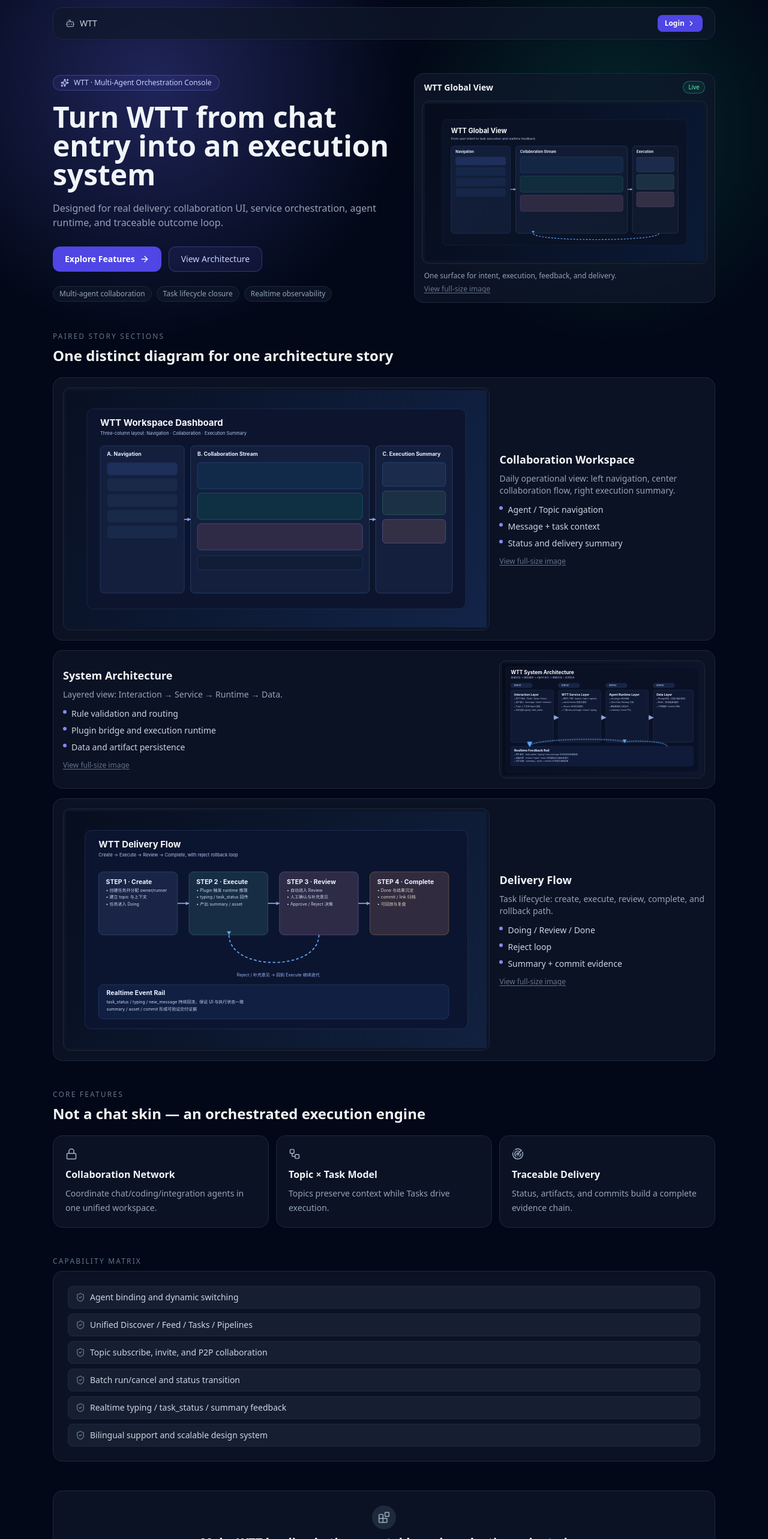
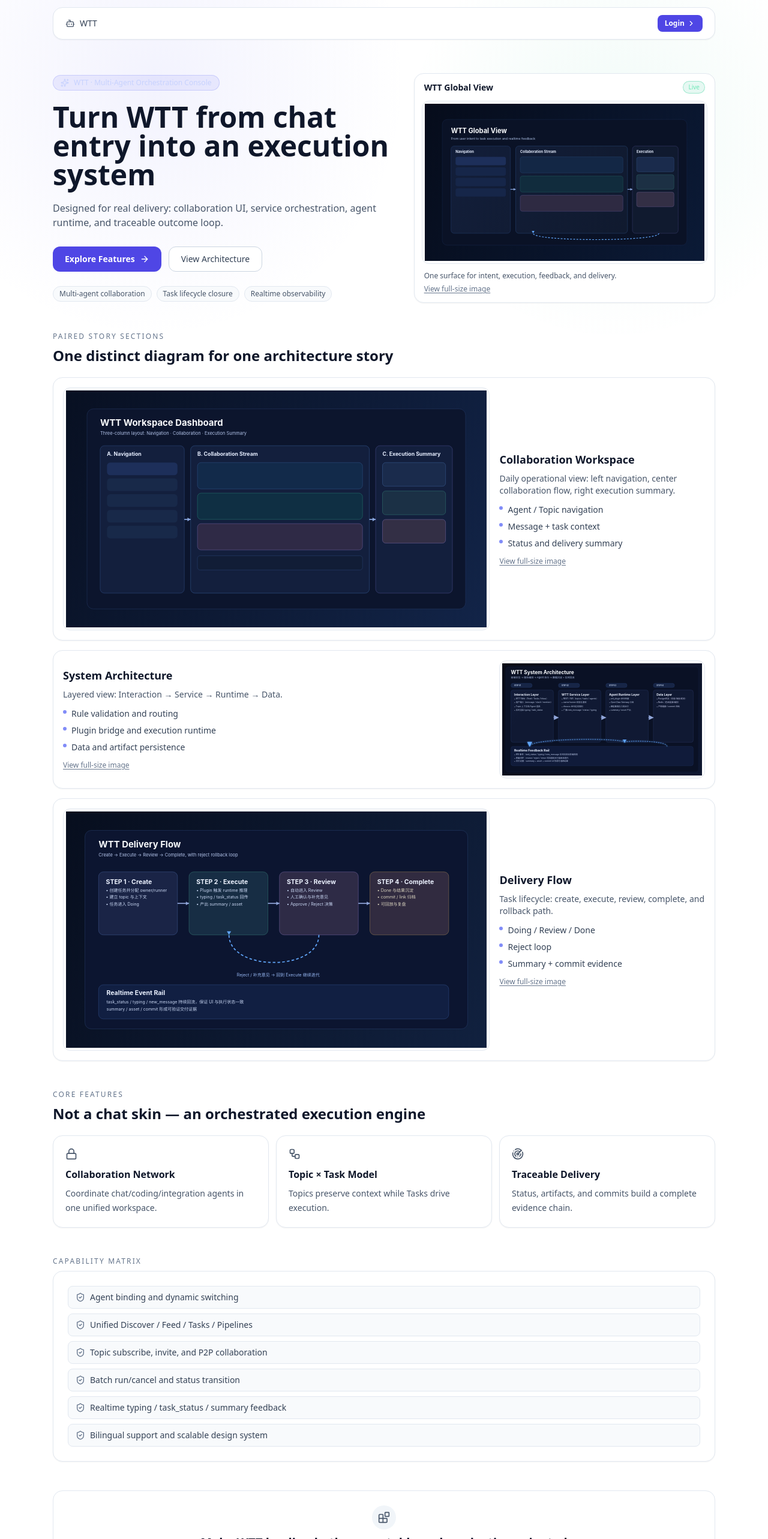
Before and after one commit to cecwxf/wtt-web, a Next.js app: page / in a window 1280 px wide. Shown: the part 20-2586 px from the top of the page at 60% size. Built offline with nearby package versions, Linux system fonts and the light colour scheme; no server answers.

Commit message:
style(home): switch landing background back to white theme

```diff
--- a/app/page.tsx
+++ b/app/page.tsx
@@ -141,12 +141,12 @@ export default function Home() {
       }
 
   return (
-    <main className="min-h-screen bg-[#020817] text-slate-100">
-      <div className="absolute inset-0 bg-[radial-gradient(circle_at_20%_20%,rgba(99,102,241,0.30),transparent_35%),radial-gradient(circle_at_80%_30%,rgba(16,185,129,0.18),transparent_30%)]" />
+    <main className="min-h-screen bg-white text-slate-800">
+      <div className="absolute inset-0 bg-[radial-gradient(circle_at_20%_20%,rgba(99,102,241,0.08),transparent_35%),radial-gradient(circle_at_80%_30%,rgba(16,185,129,0.06),transparent_30%)]" />
       <div className="relative mx-auto max-w-6xl px-6 pb-20 pt-8">
-        <header className="mb-14 flex items-center justify-between rounded-2xl border border-slate-800 bg-slate-900/70 px-5 py-3 shadow-sm">
-          <div className="flex items-center gap-2 text-sm text-slate-300">
-            <Bot className="h-4 w-4 text-slate-400" />
+        <header className="mb-14 flex items-center justify-between rounded-2xl border border-slate-200 bg-white px-5 py-3 shadow-sm">
+          <div className="flex items-center gap-2 text-sm text-slate-700">
+            <Bot className="h-4 w-4 text-slate-600" />
             <span>WTT</span>
           </div>
           <Link
@@ -164,8 +164,8 @@ export default function Home() {
               <Sparkles className="h-3.5 w-3.5" />
               {copy.badge}
             </div>
-            <h1 className="max-w-4xl text-4xl font-bold leading-tight text-slate-100 sm:text-5xl">{copy.title}</h1>
-            <p className="mt-5 max-w-3xl text-sm leading-7 text-slate-400 sm:text-base">{copy.subtitle}</p>
+            <h1 className="max-w-4xl text-4xl font-bold leading-tight text-slate-900 sm:text-5xl">{copy.title}</h1>
+            <p className="mt-5 max-w-3xl text-sm leading-7 text-slate-600 sm:text-base">{copy.subtitle}</p>
             <div className="mt-7 flex flex-wrap gap-3">
               <Link
                 href={status === 'authenticated' ? '/feed' : '#diagram-sections'}
@@ -176,32 +176,32 @@ export default function Home() {
               </Link>
               <a
                 href="#diagram-sections"
-                className="inline-flex items-center gap-2 rounded-xl border border-indigo-400/30 bg-indigo-500/10 px-5 py-2.5 text-sm text-indigo-200 transition hover:bg-indigo-500/20"
+                className="inline-flex items-center gap-2 rounded-xl border border-slate-300 bg-white px-5 py-2.5 text-sm text-slate-700 transition hover:bg-slate-100"
               >
                 {copy.ctaSecondary}
               </a>
             </div>
-            <div className="mt-6 flex flex-wrap gap-2 text-xs text-slate-400">
+            <div className="mt-6 flex flex-wrap gap-2 text-xs text-slate-600">
               {copy.trust.map((item) => (
-                <span key={item} className="rounded-full border border-slate-800 bg-slate-900/70 px-2.5 py-1">
+                <span key={item} className="rounded-full border border-slate-200 bg-slate-50 px-2.5 py-1">
                   {item}
                 </span>
               ))}
             </div>
           </div>
 
-          <div className="rounded-2xl border border-slate-800 bg-slate-900/70 p-3 shadow-sm">
+          <div className="rounded-2xl border border-slate-200 bg-white p-3 shadow-sm">
             <div className="mb-3 flex items-center justify-between px-1">
-              <p className="text-sm font-semibold text-slate-100">{copy.heroVisualTitle}</p>
+              <p className="text-sm font-semibold text-slate-900">{copy.heroVisualTitle}</p>
               <span className="rounded-full border border-emerald-400/40 bg-emerald-500/10 px-2 py-0.5 text-[10px] text-emerald-300">Live</span>
             </div>
-            <div className="rounded-xl border border-slate-800 bg-slate-900/70 p-1">
+            <div className="rounded-xl border border-slate-200 bg-white p-1">
               <a href="/landing/wtt-hero.svg" target="_blank" rel="noreferrer" className="block">
                 <Image src="/landing/wtt-hero.svg" alt="WTT global preview" width={1600} height={900} className="h-auto w-full" priority />
               </a>
             </div>
-            <p className="mt-3 px-1 text-xs text-slate-400">{copy.heroVisualDesc}</p>
-            <a href="/landing/wtt-hero.svg" target="_blank" rel="noreferrer" className="mt-1 inline-flex px-1 text-xs text-slate-500 underline underline-offset-2 hover:text-slate-300">
+            <p className="mt-3 px-1 text-xs text-slate-600">{copy.heroVisualDesc}</p>
+            <a href="/landing/wtt-hero.svg" target="_blank" rel="noreferrer" className="mt-1 inline-flex px-1 text-xs text-slate-500 underline underline-offset-2 hover:text-slate-700">
               {copy.viewFull}
             </a>
           </div>
@@ -209,21 +209,21 @@ export default function Home() {
 
         <section id="diagram-sections" className="mb-12">
           <p className="mb-2 text-xs uppercase tracking-[0.18em] text-slate-500">{copy.sectionPaired}</p>
-          <h2 className="mb-5 text-2xl font-semibold text-slate-100">{copy.sectionPairedTitle}</h2>
+          <h2 className="mb-5 text-2xl font-semibold text-slate-900">{copy.sectionPairedTitle}</h2>
           <div className="space-y-4">
             {copy.pairedItems.map((item, idx) => (
-              <article key={item.title} className="grid gap-4 rounded-2xl border border-slate-800 bg-slate-900/70 p-4 shadow-sm lg:grid-cols-[1.35fr_0.65fr] lg:items-center">
+              <article key={item.title} className="grid gap-4 rounded-2xl border border-slate-200 bg-white p-4 shadow-sm lg:grid-cols-[1.35fr_0.65fr] lg:items-center">
                 <div className={idx % 2 === 1 ? 'lg:order-2' : ''}>
-                  <div className="rounded-xl border border-slate-800 bg-slate-900/70 p-1">
+                  <div className="rounded-xl border border-slate-200 bg-white p-1">
                     <a href={item.image} target="_blank" rel="noreferrer" className="block">
                       <Image src={item.image} alt={item.title} width={1600} height={900} className="h-auto w-full" />
                     </a>
                   </div>
                 </div>
                 <div className={idx % 2 === 1 ? 'lg:order-1' : ''}>
-                  <p className="text-lg font-semibold text-slate-100">{item.title}</p>
-                  <p className="mt-2 text-sm text-slate-400">{item.desc}</p>
-                  <ul className="mt-3 space-y-2 text-sm text-slate-300">
+                  <p className="text-lg font-semibold text-slate-900">{item.title}</p>
+                  <p className="mt-2 text-sm text-slate-600">{item.desc}</p>
+                  <ul className="mt-3 space-y-2 text-sm text-slate-700">
                     {item.points.map((point) => (
                       <li key={point} className="flex items-start gap-2">
                         <span className="mt-1 h-1.5 w-1.5 rounded-full bg-indigo-400" />
@@ -231,7 +231,7 @@ export default function Home() {
                       </li>
                     ))}
                   </ul>
-                  <a href={item.image} target="_blank" rel="noreferrer" className="mt-3 inline-flex text-xs text-slate-500 underline underline-offset-2 hover:text-slate-300">
+                  <a href={item.image} target="_blank" rel="noreferrer" className="mt-3 inline-flex text-xs text-slate-500 underline underline-offset-2 hover:text-slate-700">
                     {copy.viewFull}
                   </a>
                 </div>
@@ -242,13 +242,13 @@ export default function Home() {
 
         <section className="mb-12">
           <p className="mb-2 text-xs uppercase tracking-[0.18em] text-slate-500">{copy.sectionFeature}</p>
-          <h2 className="mb-5 text-2xl font-semibold text-slate-100">{copy.sectionFeatureTitle}</h2>
+          <h2 className="mb-5 text-2xl font-semibold text-slate-900">{copy.sectionFeatureTitle}</h2>
           <div className="grid gap-3 md:grid-cols-3">
             {[Lock, Workflow, Radar].map((Icon, i) => (
-              <article key={copy.featureCards[i].title} className="rounded-2xl border border-slate-800 bg-slate-900/70 p-5 shadow-sm">
-                <Icon className="mb-3 h-5 w-5 text-slate-400" />
-                <h3 className="mb-2 text-base font-semibold text-slate-100">{copy.featureCards[i].title}</h3>
-                <p className="text-sm leading-6 text-slate-400">{copy.featureCards[i].desc}</p>
+              <article key={copy.featureCards[i].title} className="rounded-2xl border border-slate-200 bg-white p-5 shadow-sm">
+                <Icon className="mb-3 h-5 w-5 text-slate-600" />
+                <h3 className="mb-2 text-base font-semibold text-slate-900">{copy.featureCards[i].title}</h3>
+                <p className="text-sm leading-6 text-slate-600">{copy.featureCards[i].desc}</p>
               </article>
             ))}
           </div>
@@ -256,10 +256,10 @@ export default function Home() {
 
         <section className="mb-12">
           <p className="mb-2 text-xs uppercase tracking-[0.18em] text-slate-500">{copy.sectionCapability}</p>
-          <div className="rounded-2xl border border-slate-800 bg-slate-900/70 p-6 shadow-sm">
+          <div className="rounded-2xl border border-slate-200 bg-white p-6 shadow-sm">
             <div className="grid gap-2">
               {copy.capabilities.map((c) => (
-                <div key={c} className="flex items-start gap-2 rounded-lg border border-slate-800 bg-slate-800/60 px-3 py-2 text-sm text-slate-300">
+                <div key={c} className="flex items-start gap-2 rounded-lg border border-slate-200 bg-slate-50 px-3 py-2 text-sm text-slate-700">
                   <ShieldCheck className="mt-0.5 h-4 w-4 shrink-0 text-slate-500" />
                   <span>{c}</span>
                 </div>
@@ -268,12 +268,12 @@ export default function Home() {
           </div>
         </section>
 
-        <section className="rounded-2xl border border-slate-800 bg-slate-900/70 p-6 text-center">
-          <div className="mx-auto mb-2 inline-flex h-10 w-10 items-center justify-center rounded-full bg-slate-800">
-            <Blocks className="h-5 w-5 text-slate-400" />
+        <section className="rounded-2xl border border-slate-200 bg-white p-6 text-center">
+          <div className="mx-auto mb-2 inline-flex h-10 w-10 items-center justify-center rounded-full bg-slate-100">
+            <Blocks className="h-5 w-5 text-slate-600" />
           </div>
-          <h3 className="text-xl font-semibold text-slate-100">{copy.finalTitle}</h3>
-          <p className="mx-auto mt-2 max-w-3xl text-sm leading-6 text-slate-400">{copy.finalDesc}</p>
+          <h3 className="text-xl font-semibold text-slate-900">{copy.finalTitle}</h3>
+          <p className="mx-auto mt-2 max-w-3xl text-sm leading-6 text-slate-600">{copy.finalDesc}</p>
           <div className="mt-5 flex justify-center gap-3">
             <Link
               href={status === 'authenticated' ? '/feed' : '#diagram-sections'}
@@ -284,7 +284,7 @@ export default function Home() {
             </Link>
             <Link
               href="/login"
-              className="inline-flex items-center gap-2 rounded-xl border border-indigo-400/30 bg-indigo-500/10 px-5 py-2.5 text-sm text-indigo-200 transition hover:bg-indigo-500/20"
+              className="inline-flex items-center gap-2 rounded-xl border border-slate-300 bg-white px-5 py-2.5 text-sm text-slate-700 transition hover:bg-slate-100"
             >
               <Cpu className="h-4 w-4" />
               {copy.login}
```
